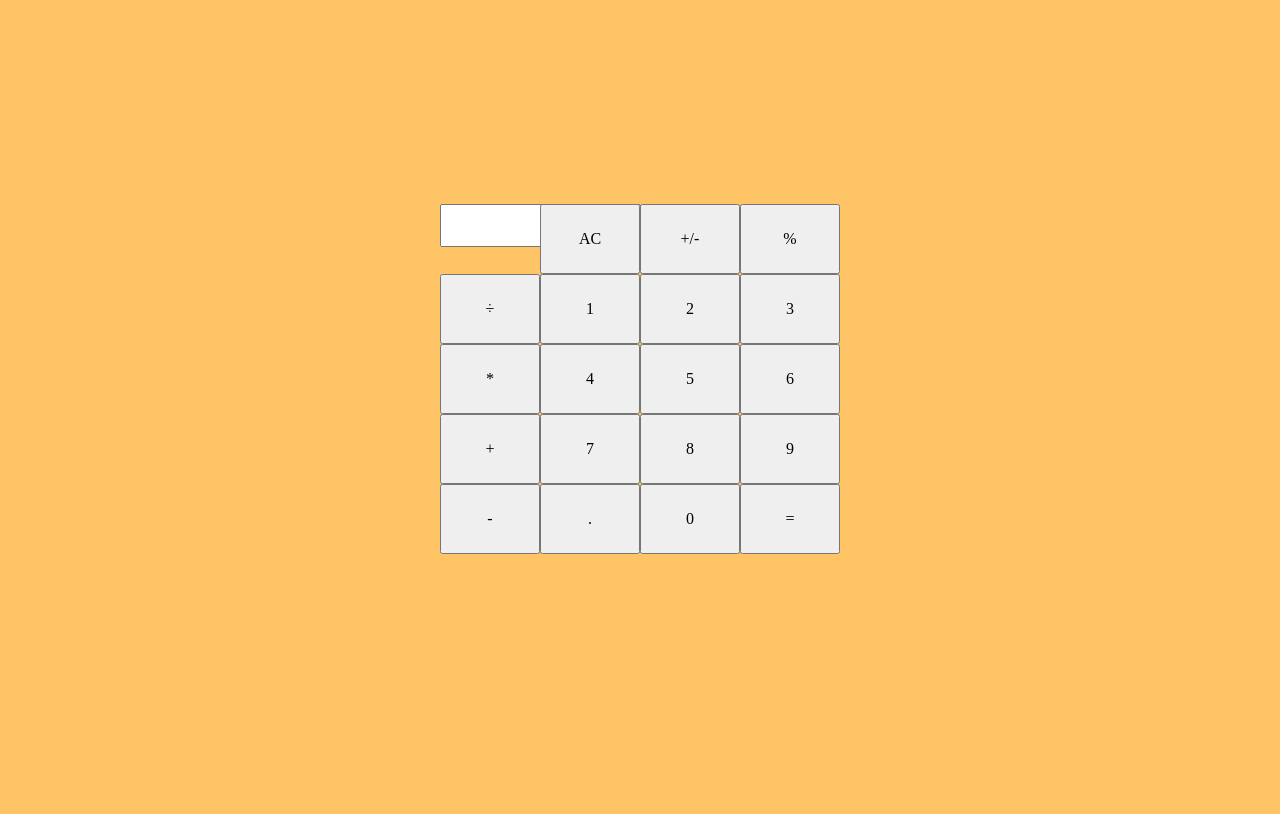
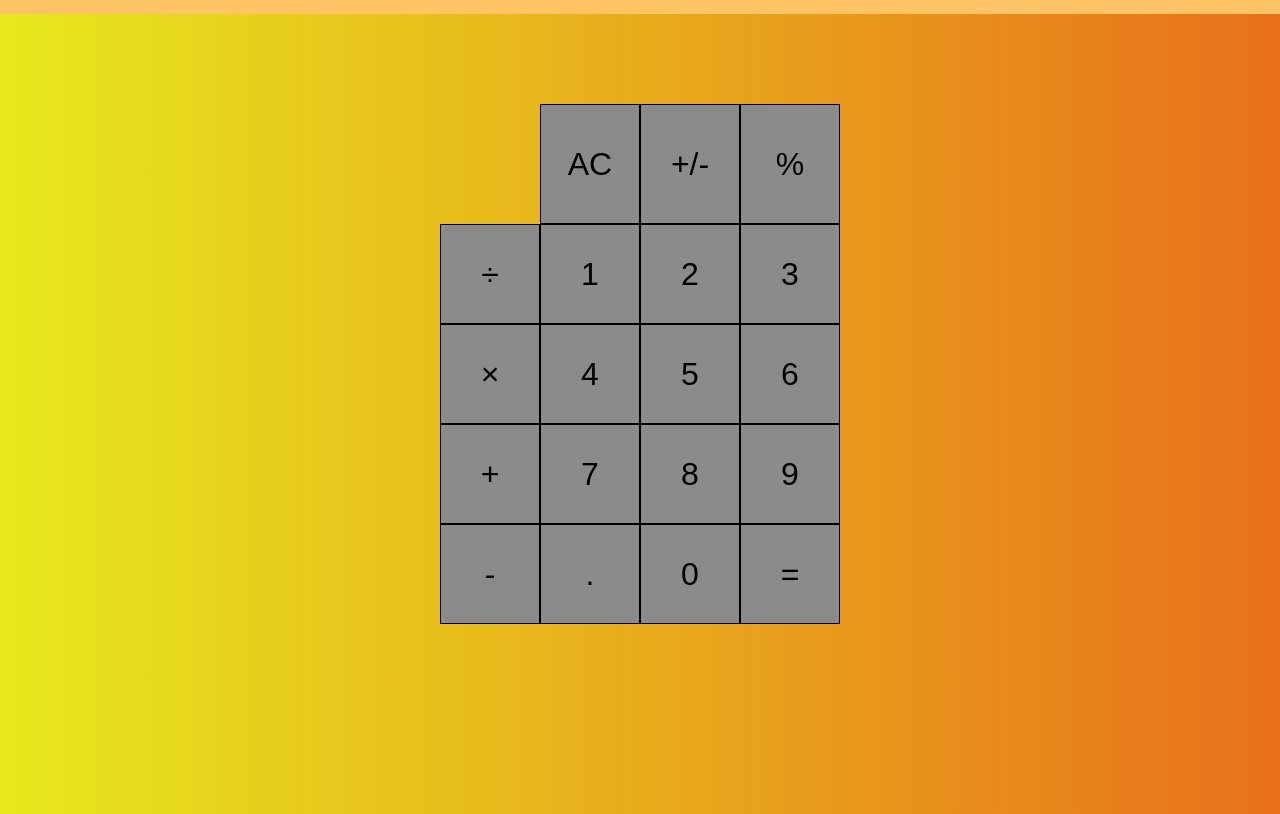
Before and after one commit to StanislavaFilonova/test-react, a React app: page /calculator-game in a window 1280 px wide. Shown: the part 85-899 px from the top of the page. Built offline with nearby package versions, Linux system fonts and the light colour scheme.

Commit message:
работа над дизайном калькулятора: дизайн кнопок

```diff
--- a/package.json
+++ b/package.json
@@ -41,5 +41,5 @@
   "devDependencies": {
     "gh-pages": "^3.2.3"
   },
-  "homepage": "https://stanislavafilonova.github.io/test-react/"
+  "homepage": "https://stanislavafilonova.github.io/"
 }
--- a/src/blocks/page/page.css
+++ b/src/blocks/page/page.css
@@ -1,6 +1,6 @@
 .page{
     text-align: center;
-    background: #ffc466;
+    background: linear-gradient(to right, #e7e81d, #e8701b);
     width: 100vw;
     display: flex;
     align-items: center;
--- a/src/components/Calculator/Calculator.css
+++ b/src/components/Calculator/Calculator.css
@@ -1,8 +1,25 @@
+/* применение стилей ко всем классам */
+*, *::before, *::after {
+    box-sizing: border-box;
+    font-family: sans-serif;
+    font-weight: normal;
+}
+
+
 .calculator-grid {
     display: grid;
     justify-content: center;
     align-content: center;
     min-height: 100vh;
     grid-template-columns: repeat(4, 100px);
-    grid-template-rows: minmax(70px, auto) repeat(5, 70px);
+    grid-template-rows: minmax(120px, auto) repeat(5, 100px);
 }
+
+/* поставим курсор на кнопки*/
+.calculator-grid > button {
+    cursor: pointer;
+    font-size: 2rem;
+    border: 1px solid black;
+    outline: none;
+    background-color: #8B8B8B;
+}
--- a/src/components/Calculator/Calculator.js
+++ b/src/components/Calculator/Calculator.js
@@ -6,22 +6,20 @@ function Calculator () {
     return (
     <div class="calculator-grid">
             <div class="output">
-                <div class="calculator_iphone">
-                    {/* Отобразить число на дисплее  */}
-                    <div class="calculator_input_display">
-                        <textarea></textarea>
-                    </div>
-                </div>
+                {/* Отображение ранее введенных цифр */}
+                <div class="previous-operand"></div>
+                {/* Отображение последней введенной цифры */}
                 <div class="current-operand"></div>
             </div>
-            <button class="span-two">AC</button>
+            {/* Отображение кнопок калькулятора */}
+            <button>AC</button>
             <button>+/-</button>
             <button>%</button>
             <button>÷</button>
             <button>1</button>
             <button>2</button>
             <button>3</button>
-            <button>*</button>
+            <button>×️</button>
             <button>4</button>
             <button>5</button>
             <button>6</button>
@@ -31,8 +29,8 @@ function Calculator () {
             <button>9</button>
             <button>-</button>
             <button>.</button>
-            <button>0</button>
-            <button class="span-two">=</button>
+            <button class="span-two">0</button>
+            <button>=</button>
     </div>
 )
 };
```
